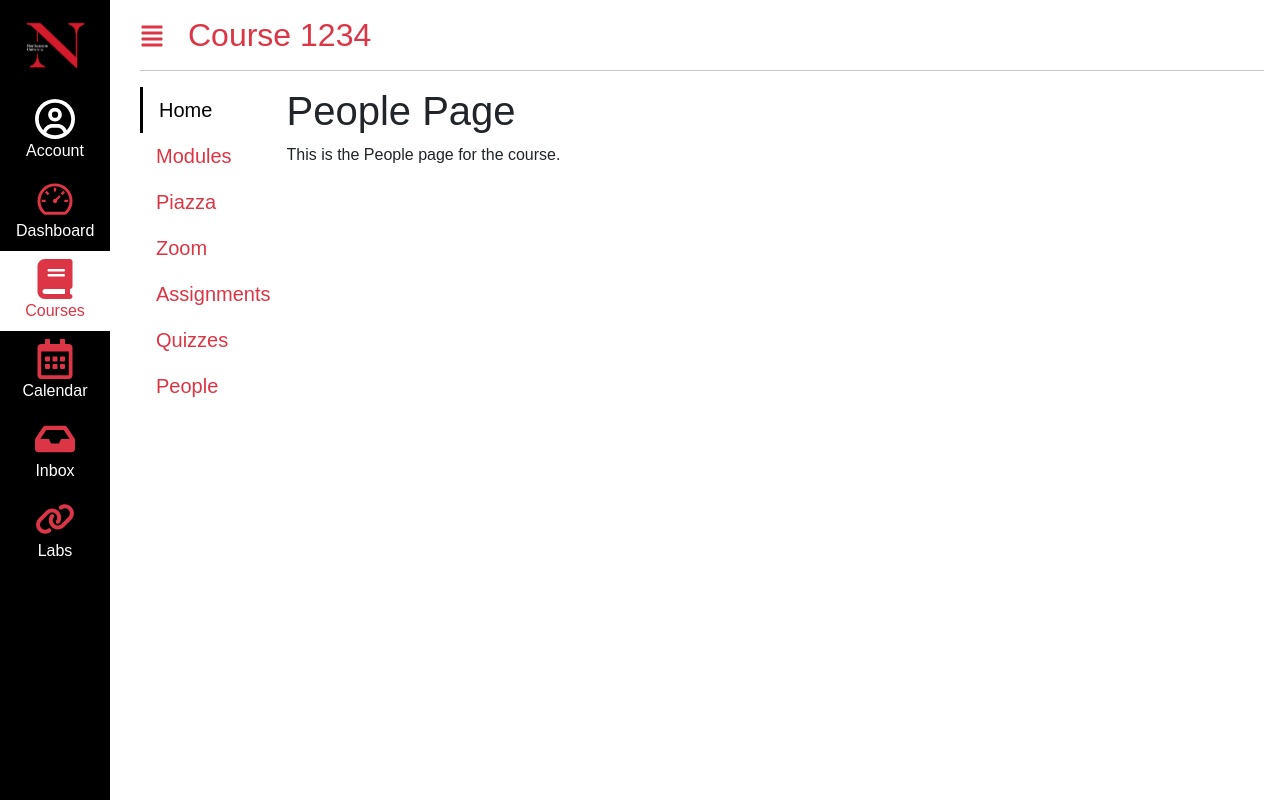
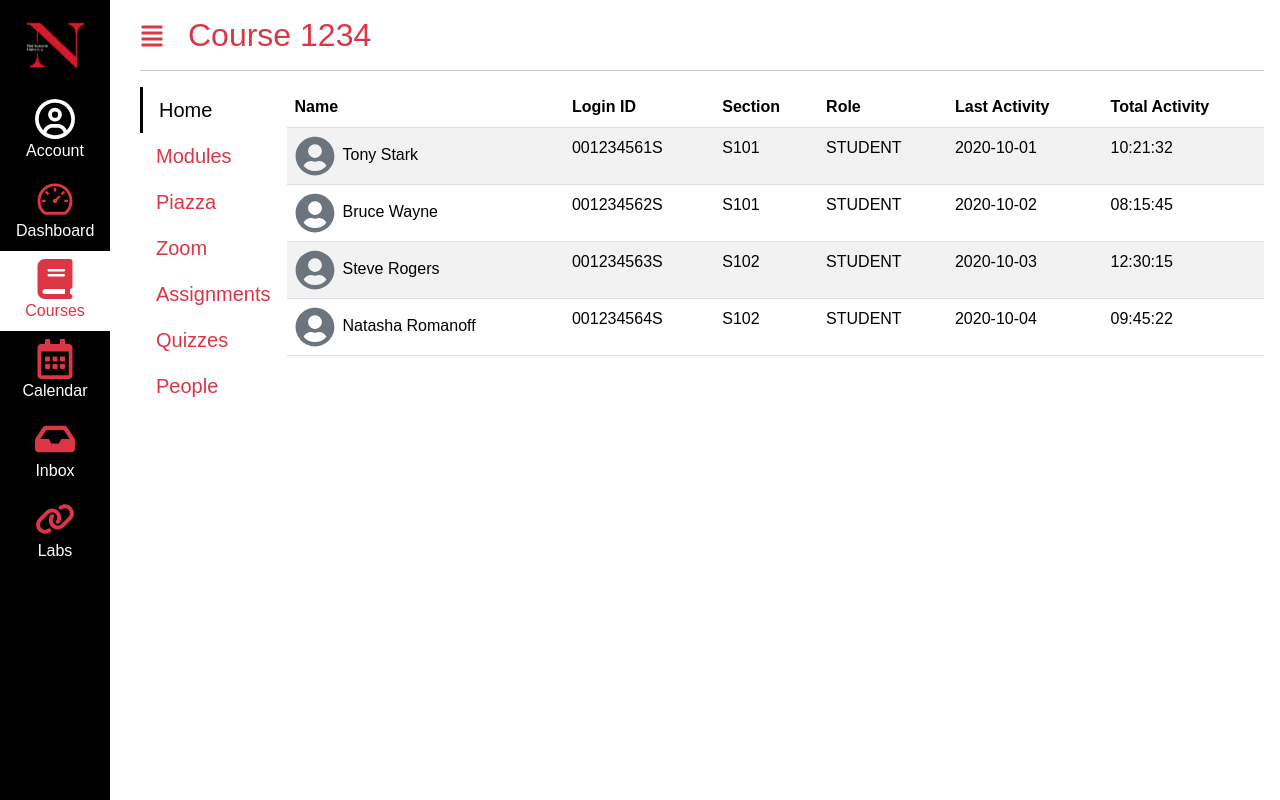
Before and after one commit to kushalkrishnappa/kambaz, a Next.js app: page /Courses/1234/People/Table in a window 1280 px wide. Built offline with nearby package versions, Linux system fonts and the light colour scheme.

Commit message:
- Implementing the People Screen

```diff
--- a/app/(Kambaz)/Courses/[cid]/People/Table/page.tsx
+++ b/app/(Kambaz)/Courses/[cid]/People/Table/page.tsx
@@ -1,8 +1,71 @@
-export default function People() {
+import { Table } from "react-bootstrap";
+import { FaUserCircle } from "react-icons/fa";
+
+export default function PeopleTable() {
   return (
-    <div id="wd-people-page">
-      <h1>People Page</h1>
-      <p>This is the People page for the course.</p>
+    <div id="wd-people-table">
+      <Table striped>
+        <thead>
+          <tr>
+            <th>Name</th>
+            <th>Login ID</th>
+            <th>Section</th>
+            <th>Role</th>
+            <th>Last Activity</th>
+            <th>Total Activity</th>
+          </tr>
+        </thead>
+        <tbody>
+          <tr>
+            <td className="wd-full-name text-nowrap">
+              <FaUserCircle className="me-2 fs-1 text-secondary" />
+              <span className="wd-first-name">Tony</span>{" "}
+              <span className="wd-last-name">Stark</span>
+            </td>
+            <td className="wd-login-id">001234561S</td>
+            <td className="wd-section">S101</td>
+            <td className="wd-role">STUDENT</td>
+            <td className="wd-last-activity">2020-10-01</td>
+            <td className="wd-total-activity">10:21:32</td>
+          </tr>
+          <tr>
+            <td className="wd-full-name text-nowrap">
+              <FaUserCircle className="me-2 fs-1 text-secondary" />
+              <span className="wd-first-name">Bruce</span>{" "}
+              <span className="wd-last-name">Wayne</span>
+            </td>
+            <td className="wd-login-id">001234562S</td>
+            <td className="wd-section">S101</td>
+            <td className="wd-role">STUDENT</td>
+            <td className="wd-last-activity">2020-10-02</td>
+            <td className="wd-total-activity">08:15:45</td>
+          </tr>
+          <tr>
+            <td className="wd-full-name text-nowrap">
+              <FaUserCircle className="me-2 fs-1 text-secondary" />
+              <span className="wd-first-name">Steve</span>{" "}
+              <span className="wd-last-name">Rogers</span>
+            </td>
+            <td className="wd-login-id">001234563S</td>
+            <td className="wd-section">S102</td>
+            <td className="wd-role">STUDENT</td>
+            <td className="wd-last-activity">2020-10-03</td>
+            <td className="wd-total-activity">12:30:15</td>
+          </tr>
+          <tr>
+            <td className="wd-full-name text-nowrap">
+              <FaUserCircle className="me-2 fs-1 text-secondary" />
+              <span className="wd-first-name">Natasha</span>{" "}
+              <span className="wd-last-name">Romanoff</span>
+            </td>
+            <td className="wd-login-id">001234564S</td>
+            <td className="wd-section">S102</td>
+            <td className="wd-role">STUDENT</td>
+            <td className="wd-last-activity">2020-10-04</td>
+            <td className="wd-total-activity">09:45:22</td>
+          </tr>
+        </tbody>
+      </Table>
     </div>
   );
 }
```
